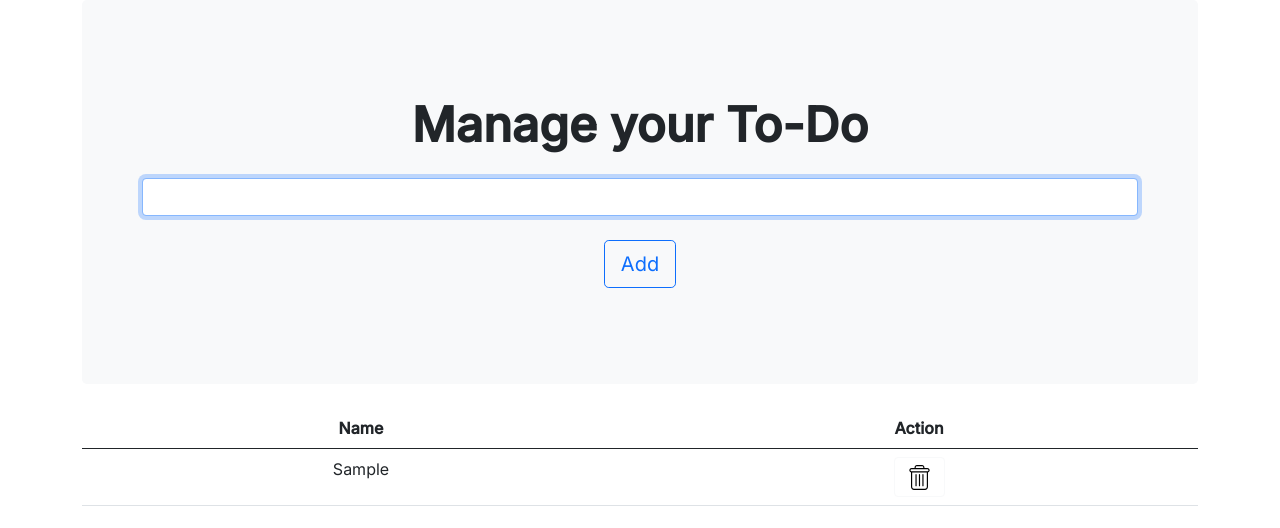
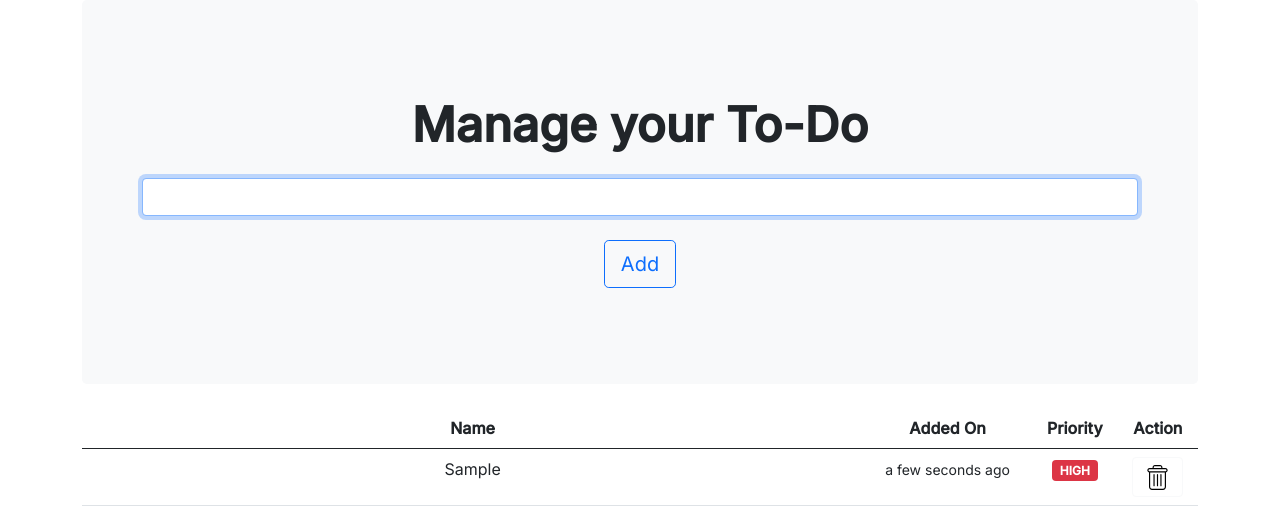
Before and after one commit to theArjun/whats-up, a React (Create React App) app: page / in a window 1280 px wide. Both pictures are taken after typing "Sample" into the empty fields and a click on the button "Add". Shown: the top 528 px of the page. Built offline with nearby package versions, Linux system fonts and the light colour scheme.

Commit message:
Add badges

```diff
--- a/package.json
+++ b/package.json
@@ -10,6 +10,7 @@
     "@types/node": "^12.20.14",
     "@types/react": "^17.0.9",
     "@types/react-dom": "^17.0.6",
+    "moment": "^2.29.1",
     "react": "^17.0.2",
     "react-dom": "^17.0.2",
     "react-flip-move": "^3.0.4",
--- a/src/App.tsx
+++ b/src/App.tsx
@@ -1,7 +1,7 @@
 import React, { useEffect, useRef, useState } from 'react';
 import Todo from './Todo';
 import { ITodo } from './todo.interface';
-
+import { Priority } from './priority.enum';
 import './App.css';
 
 const App = () => {
@@ -30,8 +30,13 @@ const App = () => {
 
     // Check if already exists
     else if (todoList.find((_todo) => _todo.name === todo) === undefined) {
-      const newTodo: ITodo = { name: todo, addedOn: new Date() };
-      setTodoList((prevTodoList) => prevTodoList.concat(newTodo));
+      const newTodo: ITodo = {
+        name: todo,
+        addedOn: new Date(),
+        id: Math.floor(Math.random() * 1000000 + 1),
+        priority: Priority.HIGH,
+      };
+      setTodoList((prevTodoList) => [newTodo, ...prevTodoList]);
     }
 
     setTodo('');
@@ -68,16 +73,20 @@ const App = () => {
         </div>
       </div>
 
-      <table className='table text-center'>
+      <table className='table text-center' style={{ overflowX: 'scroll' }}>
         <thead>
           <tr>
-            <th scope='col'>Name</th>
+            <th scope='col' style={{ width: '70%' }}>
+              Name
+            </th>
+            <th scope='col'>Added On</th>
+            <th scope='col'>Priority</th>
             <th scope='col'>Action</th>
           </tr>
         </thead>
         <tbody>
-          {todoList.map((todo, index) => {
-            return <Todo key={index} todo={todo} onDelete={onDelete} />;
+          {todoList.map((todo) => {
+            return <Todo key={todo.id} todo={todo} onDelete={onDelete} />;
           })}
         </tbody>
       </table>
--- a/src/Todo.tsx
+++ b/src/Todo.tsx
@@ -1,21 +1,41 @@
 import { ITodo } from './todo.interface';
 import trashIcon from './assets/delete.svg';
+import moment from 'moment';
+import { Priority } from './priority.enum';
 
 interface TodoProps {
   todo: ITodo;
   onDelete: (index: Date) => void;
 }
 
-const Todo = ({ todo, onDelete }: TodoProps) => {
+const Todo: React.FC<TodoProps> = ({ todo, onDelete }) => {
+  const getBadgeColor = (todo: ITodo) => {
+    switch (todo.priority) {
+      case Priority.LOW:
+        return 'badge bg-secondary';
+      case Priority.MEDIUM:
+        return 'badge bg-warning';
+      case Priority.HIGH:
+        return 'badge bg-danger';
+    }
+  };
+
   return (
     <tr>
-      <td style={{ width: '50%' }}>{todo.name}</td>
+      <td style={{ width: '70%' }}>{todo.name}</td>
+      <td>
+        <small>{moment(todo.addedOn).fromNow()}</small>
+      </td>
+      <td>
+        <span className={getBadgeColor(todo)}>{todo.priority}</span>
+      </td>
+
       <td>
         <button
           className='btn btn-outline-light'
           onClick={() => onDelete(todo.addedOn)}
         >
-          <img src={trashIcon} alt='Delete' height="25" />
+          <img src={trashIcon} alt='Delete' height='25' />
         </button>
       </td>
     </tr>
--- /dev/null
+++ b/src/priority.enum.ts
@@ -0,0 +1,5 @@
+export enum Priority {
+  HIGH = 'HIGH',
+  MEDIUM = 'MEDIUM',
+  LOW = 'LOW',
+}
```
Also changed, not shown: src/todo.interface.ts (+6 -2 lines), tsconfig.json (+3 -9 lines), 1 other file (tests, documents, lock files or other folders).
